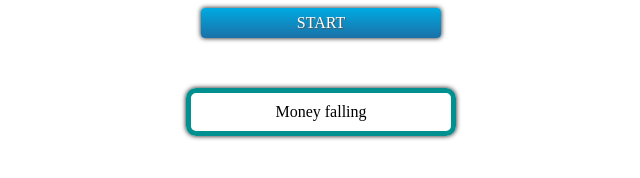
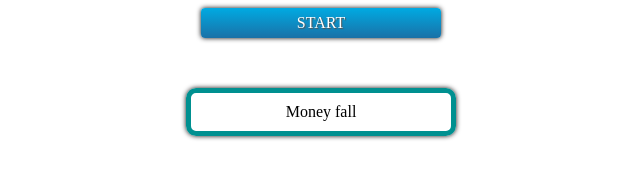
Before and after one commit to chasergit/33_money_fall, a plain HTML site: page index.html in a window 1280 px wide. Shown: the full height of the page, 319-959 px from the left. Drawn offline with Linux system fonts and the light colour scheme.

Commit message:
Add files via upload

```diff
--- a/index.html
+++ b/index.html
@@ -11,7 +11,7 @@
 
 
 <div style="margin:auto;margin-top:50px;width:240px;padding:10px;text-align:center;border:5px solid #009090;border-radius:10px;box-shadow:0px 0px 5px #0f0f10;">
-Money falling
+Money fall
 </div>
 
 
```
